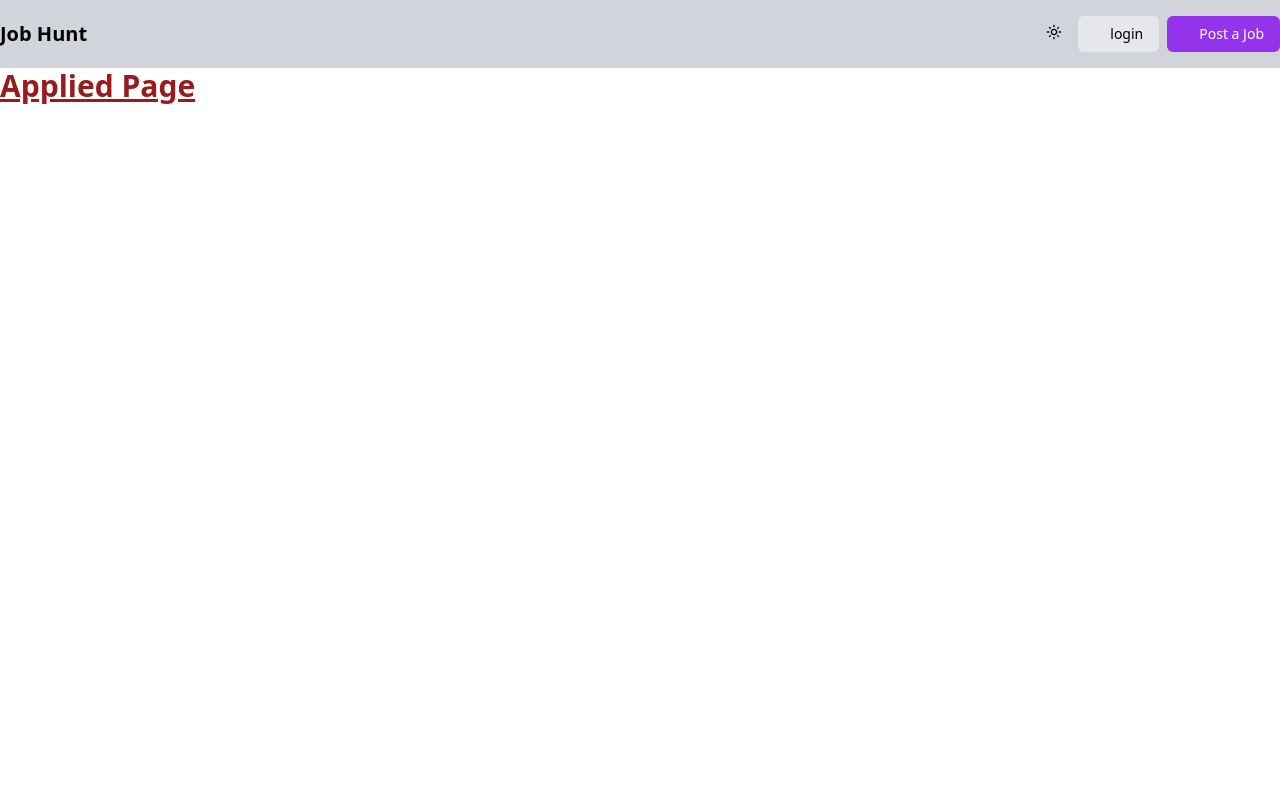
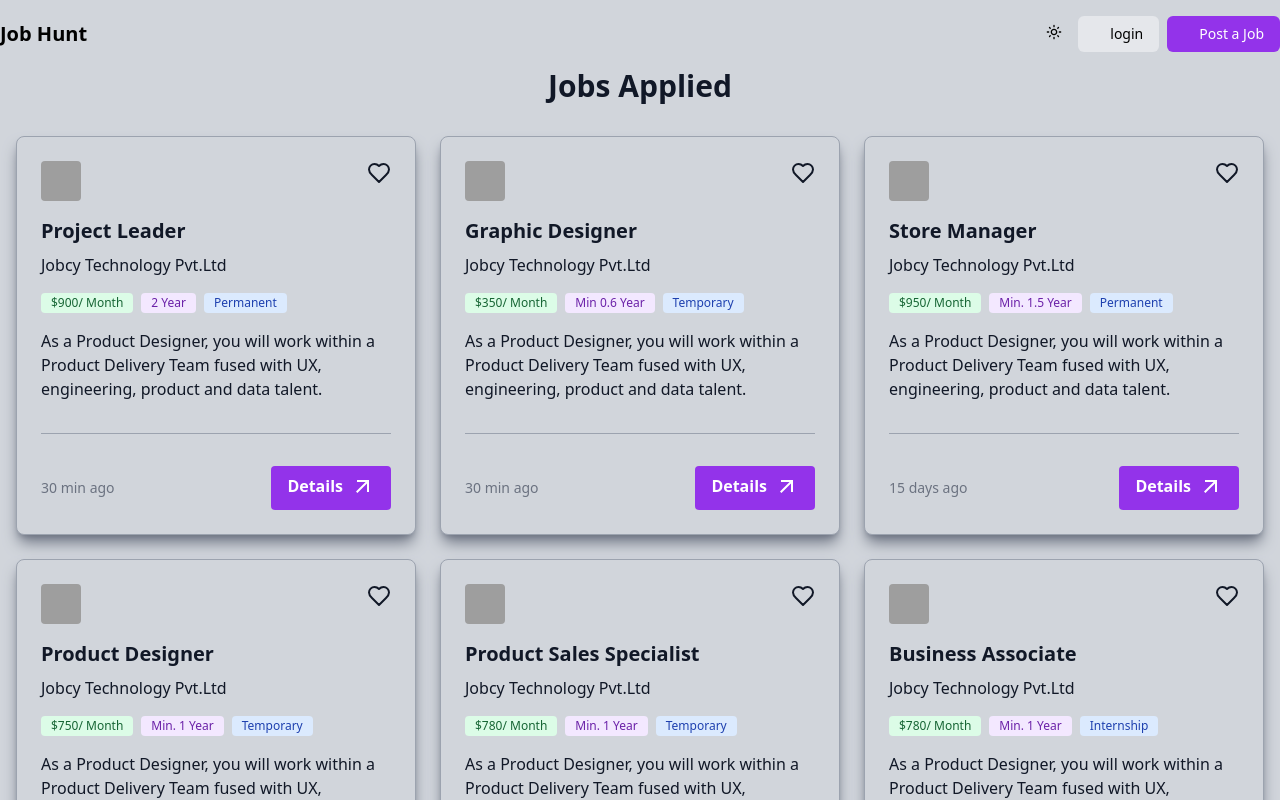
Before and after one commit to ShahSau/jobhunt, a Next.js app in the folder frontend/: page /applied in a window 1280 px wide. Shown: the top 800 px of the page. Built offline with nearby package versions, Linux system fonts and the light colour scheme; grey boxes are pictures that could not be loaded.

Commit message:
frontend => applied UI

```diff
--- a/frontend/app/applied/page.tsx
+++ b/frontend/app/applied/page.tsx
@@ -1,15 +1,143 @@
 'use client'
 import React from 'react'
 import Header from '../components/Header'
+import { motion } from 'framer-motion'
+import { useTheme } from '../providers/ThemeProvider'
+import JobCard from '../components/JobCard'
+const jobs = [
+  {
+    id: 1,
+    logo: "/placeholder.svg?height=40&width=40",
+    title: "Project Leader",
+    company: "Jobcy Technology Pvt.Ltd",
+    salary: "$900/ Month",
+    experience: "2 Year",
+    type: "Permanent",
+    description: "As a Product Designer, you will work within a Product Delivery Team fused with UX, engineering, product and data talent.",
+    postedAgo: "30 min ago",
+  },
+  {
+    id: 2,
+    logo: "/placeholder.svg?height=40&width=40",
+    title: "Graphic Designer",
+    company: "Jobcy Technology Pvt.Ltd",
+    salary: "$350/ Month",
+    experience: "Min 0.6 Year",
+    type: "Temporary",
+    description: "As a Product Designer, you will work within a Product Delivery Team fused with UX, engineering, product and data talent.",
+    postedAgo: "30 min ago",
+  },
+  {
+    id: 3,
+    logo: "/placeholder.svg?height=40&width=40",
+    title: "Store Manager",
+    company: "Jobcy Technology Pvt.Ltd",
+    salary: "$950/ Month",
+    experience: "Min. 1.5 Year",
+    type: "Permanent",
+    description: "As a Product Designer, you will work within a Product Delivery Team fused with UX, engineering, product and data talent.",
+    postedAgo: "15 days ago",
+  },
+  {
+    id: 4,
+    logo: "/placeholder.svg?height=40&width=40",
+    title: "Product Designer",
+    company: "Jobcy Technology Pvt.Ltd",
+    salary: "$750/ Month",
+    experience: "Min. 1 Year",
+    type: "Temporary",
+    description: "As a Product Designer, you will work within a Product Delivery Team fused with UX, engineering, product and data talent.",
+    postedAgo: "15 days ago",
+  },
+  {
+    id: 5,
+    logo: "/placeholder.svg?height=40&width=40",
+    title: "Product Sales Specialist",
+    company: "Jobcy Technology Pvt.Ltd",
+    salary: "$780/ Month",
+    experience: "Min. 1 Year",
+    type: "Temporary",
+    description: "As a Product Designer, you will work within a Product Delivery Team fused with UX, engineering, product and data talent.",
+    postedAgo: "2 days ago",
+  },
+  {
+    id: 6,
+    logo: "/placeholder.svg?height=40&width=40",
+    title: "Business Associate",
+    company: "Jobcy Technology Pvt.Ltd",
+    salary: "$780/ Month",
+    experience: "Min. 1 Year",
+    type: "Internship",
+    description: "As a Product Designer, you will work within a Product Delivery Team fused with UX, engineering, product and data talent.",
+    postedAgo: "2 days ago",
+  },
+  {
+    id: 7,
+    logo: "/placeholder.svg?height=40&width=40",
+    title: "Product Sales Specialist",
+    company: "Jobcy Technology Pvt.Ltd",
+    salary: "$780/ Month",
+    experience: "Min. 1 Year",
+    type: "Permanent",
+    description: "As a Product Designer, you will work within a Product Delivery Team fused with UX, engineering, product and data talent.",
+    postedAgo: "2 days ago",
+  },
+  {
+    id: 8,
+    logo: "/placeholder.svg?height=40&width=40",
+    title: "Business Associate",
+    company: "Jobcy Technology Pvt.Ltd",
+    salary: "$780/ Month",
+    experience: "Min. 1 Year",
+    type: "Permanent",
+    description: "As a Product Designer, you will work within a Product Delivery Team fused with UX, engineering, product and data talent.",
+    postedAgo: "2 days ago",
+  },
+  {
+    id: 9,
+    logo: "/placeholder.svg?height=40&width=40",
+    title: "Business Associate",
+    company: "Jobcy Technology Pvt.Ltd",
+    salary: "$780/ Month",
+    experience: "Min. 1 Year",
+    type: "Permanent",
+    description: "As a Product Designer, you will work within a Product Delivery Team fused with UX, engineering, product and data talent.",
+    postedAgo: "2 days ago",
+  },
+]
+const Page = () => {
+  const cardItemVariants = {
+    hidden: { opacity: 0, y: 50 },
+    visible: { opacity: 1, y: 0,transition: { duration: 0.5, ease: [0.42, 0, 0.58, 1]} },
+  };
+  const { theme } = useTheme();
+  return (
+    <div className={` ${theme === 'light' ? 'bg-gray-300 text-gray-900 border-gray-400':'bg-gray-800 text-gray-100'}`}>
+      <Header />
+      <motion.div
+        initial="hidden"
+        whileInView="visible"
+        viewport={{ once: true, amount: 0.3 }} // Animate when 30% of the form is in view
+        transition={{ staggerChildren: 0.4 }}
+      >
+          <motion.h1
+            className="text-3xl font-bold mb-8 text-center"
+            variants={cardItemVariants}
+          >
+            Jobs Applied
+          </motion.h1>
+          <motion.div
+            className="grid grid-cols-1 md:grid-cols-2 lg:grid-cols-3 gap-6 mb-8 mx-4"
+            >
+              {jobs.map((job) => (
+                <JobCard key={job.id} job={job} theme={theme}/>
+           ))}
+      </motion.div>
+      </motion.div>
+    </div>
 
-const Page = () => {
-  return (
-    <div>
-      <Header />
-      <h1 className="text-3xl font-bold underline text-red-800">
-        Applied Page
-      </h1>
-    </div>
+
+
   )
 }
 
--- /dev/null
+++ b/frontend/app/components/JobCard.tsx
@@ -0,0 +1,58 @@
+import { motion } from 'framer-motion';
+import React from 'react'
+import { LuHeart } from "react-icons/lu";
+import { MdOutlineArrowOutward } from "react-icons/md";
+
+const cardItemVariants = {
+    hidden: { opacity: 0, y: 50 },
+    visible: { opacity: 1, y: 0,transition: { duration: 0.5, ease: [0.42, 0, 0.58, 1]} },
+  };
+
+
+
+
+interface Job {
+  logo: string;
+  company: string;
+  title: string;
+  salary: string;
+  experience: string;
+  type: string;
+  description: string;
+  postedAgo: string;
+}
+
+const JobCard: React.FC<{ job: Job, theme:string }> = ({ job,theme }) => {
+  return (
+    <motion.div
+        className={`border p-6  rounded-lg shadow-lg relative ${theme === 'light' ? 'bg-gray-300 text-gray-900 border-gray-400 shadow-gray-500':'bg-gray-800 text-gray-100 shadow-gray-400'}`}
+        variants={cardItemVariants}
+    >
+    <div className="flex justify-between items-start mb-4">
+      <img src={job.logo} alt={job.company} className="w-10 h-10 rounded" />
+      <button className=" hover:text-red-500">
+        <LuHeart className="w-6 h-6" />
+      </button>
+    </div>
+    <h3 className="text-xl font-semibold mb-2">{job.title}</h3>
+    <p className=" mb-4">{job.company}</p>
+    <div className="flex flex-wrap gap-2 mb-4">
+      <span className="bg-green-100 text-green-800 text-xs font-medium px-2.5 py-0.5 rounded">{job.salary}</span>
+      <span className="bg-purple-100 text-purple-800 text-xs font-medium px-2.5 py-0.5 rounded">{job.experience}</span>
+      <span className="bg-blue-100 text-blue-800 text-xs font-medium px-2.5 py-0.5 rounded">{job.type}</span>
+    </div>
+    <p className=" mb-4">{job.description}</p>
+
+    <hr className="h-px my-8 bg-gray-400 border-0 " />
+    <div className="flex justify-between items-center">
+      <span className="text-gray-500 text-sm">{job.postedAgo}</span>
+      <button className="bg-purple-600 hover:bg-purple-700 text-white font-bold py-2 px-4 rounded">
+        Details
+        <MdOutlineArrowOutward className="w-6 h-6 inline-block ml-2 mb-1" />
+      </button>
+    </div>
+  </motion.div>
+  )
+}
+
+export default JobCard
--- a/frontend/app/favourite/page.tsx
+++ b/frontend/app/favourite/page.tsx
@@ -39,14 +39,14 @@ function JobListing({ logo, title, company, location, salary, tags = [], experie
       <div className="flex-grow">
         <h3 className="font-semibold text-lg">{title}</h3>
         <p className="text-sm">{company}</p>
-        <div className="flex items-center space-x-2 mt-1 text-sm">
+        <div className="flex lg:items-center space-x-2 mt-1 text-sm flex-col lg:flex-row">
           <MdLocationPin className="w-4 h-4" />
           <span>{location}</span>
-          <MdEuro className="w-4 h-4 ml-2" />
+          <MdEuro className="w-4 h-4 lg:ml-2" />
           <span>{salary}</span>
 
             <>
-              <IoBriefcase className="w-4 h-4 ml-2" />
+              <IoBriefcase className="w-4 h-4 lg:ml-2" />
               <span>{experience}</span>
             </>
 
@@ -59,9 +59,9 @@ function JobListing({ logo, title, company, location, salary, tags = [], experie
           </div>
         )}
       </div>
-      <div className="flex space-x-2 ">
-
-        <Button type='button' icon={<FaHeart />} text='' className=' text-red-500 ' />
+      <div className="space-x-2 hidden md:flex">
+        <Button type='button' icon='' text='Remove from fav' className=' text-red-500 broder border-red-500' />
+        <Button type='button' icon='' text='Job details' className=' text-red-500 ' />
       </div>
     </motion.div>
   )
@@ -136,6 +136,7 @@ const Page = () => {
 
   ]
   return (
+    // render only the visible job on the screen
     <div className={`${theme === 'light' ? 'bg-gray-300 text-gray-900 border-gray-400':'bg-gray-800 text-gray-100'}`}>
       <Header />
       <motion.div
@@ -150,7 +151,7 @@ const Page = () => {
         >
           My Favourite Jobs
         </motion.h1>
-        <motion.div className="space-y-4">
+        <motion.div className="space-y-4 w-full xl:w-2/3 ml-0  xl:ml-80">
           {jobs.map((job, index) => (
             <JobListing key={index} {...job} />
           ))}
--- a/frontend/app/layout.tsx
+++ b/frontend/app/layout.tsx
@@ -33,7 +33,7 @@ export default function RootLayout({
   return (
     <html lang="en">
       <body
-        className={`${geistSans.variable} ${geistMono.variable} antialiased`}
+        className={`${geistSans.variable} ${geistMono.variable} antialiased min-h-full`}
       >
         <ThemeProvider theme="light">
           <ToasterProvider />
```
